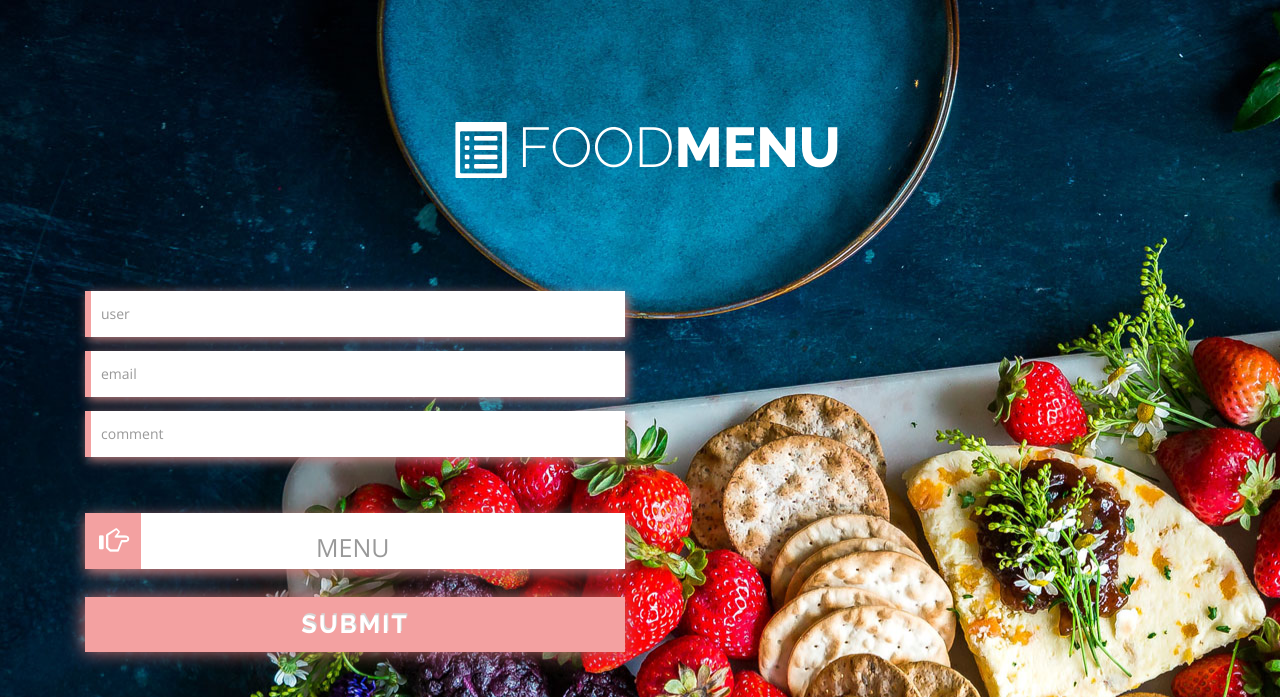
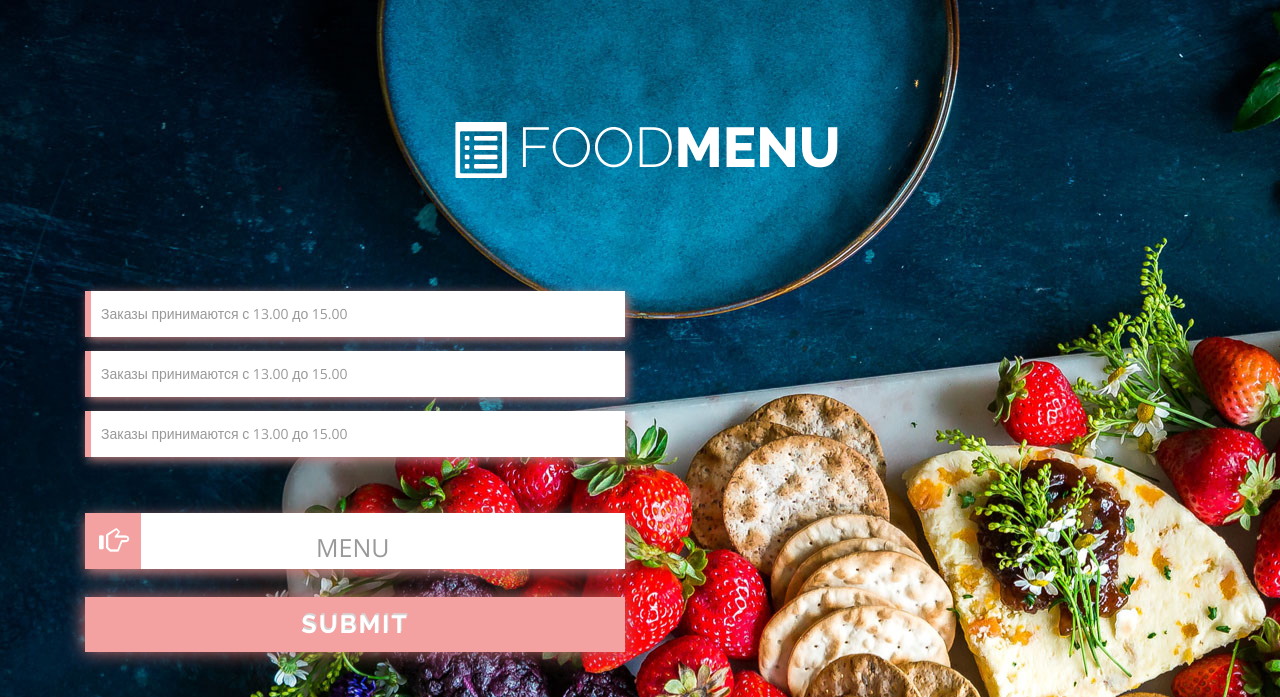
Before and after one commit to M-PT1-22-19/order_lunch_system, a Django app: page / in a window 1280 px wide. Shown: the top 697 px of the page. Run offline with Django 3.2, Linux system fonts and the light colour scheme; data that the repository does not hold is empty; some libraries are stand-ins or nearby versions.

Commit message:
updated views and base

```diff
--- a/app/templates/base.html
+++ b/app/templates/base.html
@@ -18,6 +18,7 @@
           type='text/css'>
     <link href='//fonts.googleapis.com/css?family=Open+Sans:400,300,300italic,400italic,600,600italic,700,700italic,800,800italic'
           rel='stylesheet' type='text/css'>
+
 </head>
 <body>
     <!-- ui-kit -->
@@ -27,21 +28,22 @@
             <div class="ui-kit-grids">
                 <div class="col-md-6 ui-kit-grid-left">
                     <div class="login-form">
+
                         <form method="POST">{% csrf_token %}
                             {{ form }}
-                            <input type="text"
+                            <input type="text" {% if 13 < hour < 15 %} disabled value="Заказы принимаются с 13.00 до 15.00" {% endif %}
                                    name="user"
                                    value="user"
                                    onfocus="this.value = '';"
                                    onblur="if (this.value == '') {this.value = 'user';}"
-                                   required="">
-                            <input type="email"
+                                   required="" >
+                            <input type="email" {% if 13 < hour < 15 %} disabled value="Заказы принимаются с 13.00 до 15.00" {% endif %}
                                    name="email"
                                    value="email"
                                    onfocus="this.value = '';"
                                    onblur="if (this.value == '') {this.value = 'email';}"
                                    required="">
-                            <input type="text"
+                            <input type="text" {% if 13 < hour < 15 %} disabled value="Заказы принимаются с 13.00 до 15.00" {% endif %}
                                    name="comment"
                                    value="comment"
                                    onfocus="this.value = '';"
@@ -114,8 +116,7 @@
                                 </ul>
                             </div>
 
-                            <input type="submit" value="SUBMIT">
-
+                            <input type="submit" value="SUBMIT" {% if 13 < hour < 15 %} disabled {% endif %}>
                         </form>
                     </div>
 
--- a/app/views.py
+++ b/app/views.py
@@ -3,11 +3,17 @@ from app.models import Product, Order#, CheckList
 from .forms import OrderForm, OrderListForm, AdminRegisterForm
 from django.contrib.auth.forms import UserCreationForm
 from django.contrib import messages
+from django.utils import timezone
+from datetime import datetime
 
 # Creating views here
+now = timezone.now()
+# currentDT = datetime.datetime.now()
+
 
 
 def add_item_to_order(request):
+    hour = int(datetime.strftime(datetime.now(), "%H"))
     queryset = Product.objects.all()
     if request.method == "POST":
         form = OrderForm(request.POST)
@@ -24,7 +30,7 @@ def add_item_to_order(request):
 
         return render(request, 'base.html', {'product_list': queryset})
     else:
-        return render(request, 'base.html', {'product_list': queryset})
+        return render(request, 'base.html', {'product_list': queryset, 'hour': hour})
 
 
 # show_checklist renamed to show_order_list
```
